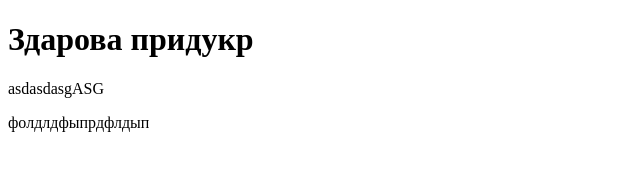
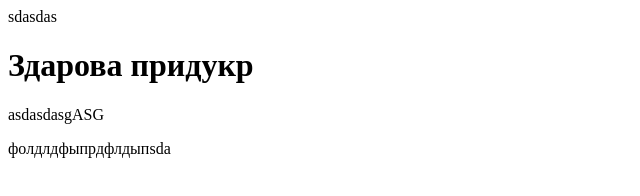
Before and after one commit to Ndfj79/test, a plain HTML site: page index.html in a window 1280 px wide. Shown: the whole page, without its empty margins (0-640 px from the left). Drawn offline with Linux system fonts and the light colour scheme.

Commit message:
Update index.html

```diff
--- a/index.html
+++ b/index.html
@@ -6,9 +6,9 @@
     <meta name="viewport" content="width=device-width, initial-scale=1.0">
     <title>Document</title>
 </head>
-<body>
+<body>sdasdas
     <h1>Здарова придукр</h1>
     <p>asdasdasgASG</p>
-    фолдлдфыпрдфлдып
+    фолдлдфыпрдфлдыпsda
 </body>
 </html>
```
